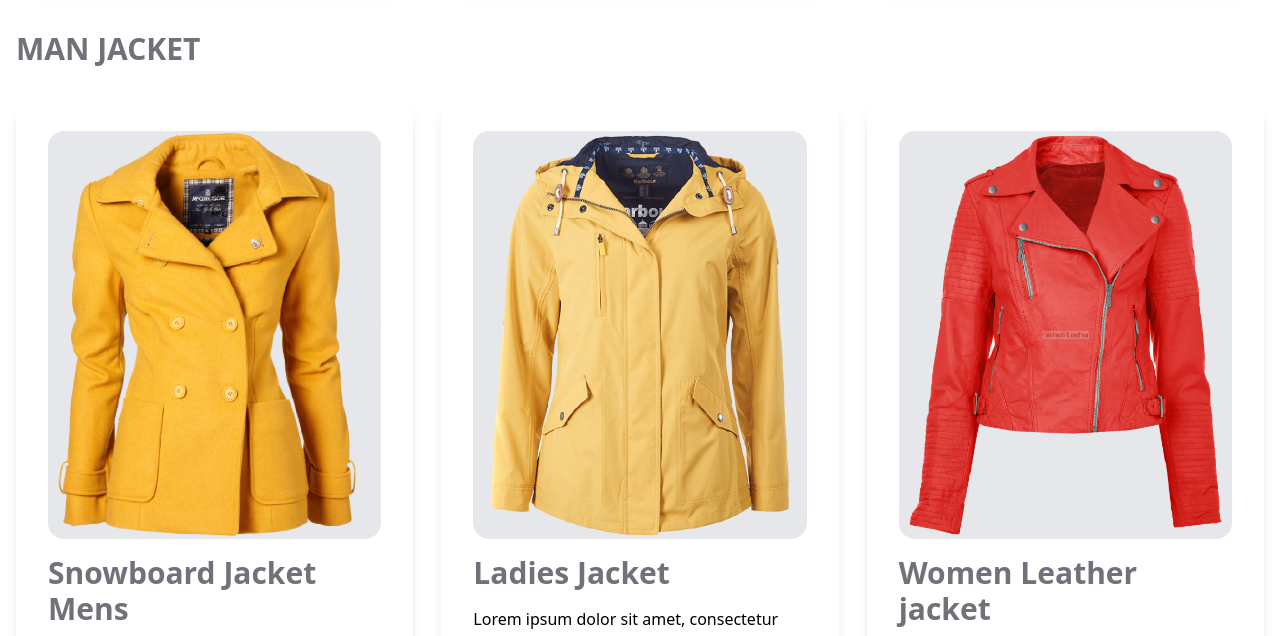
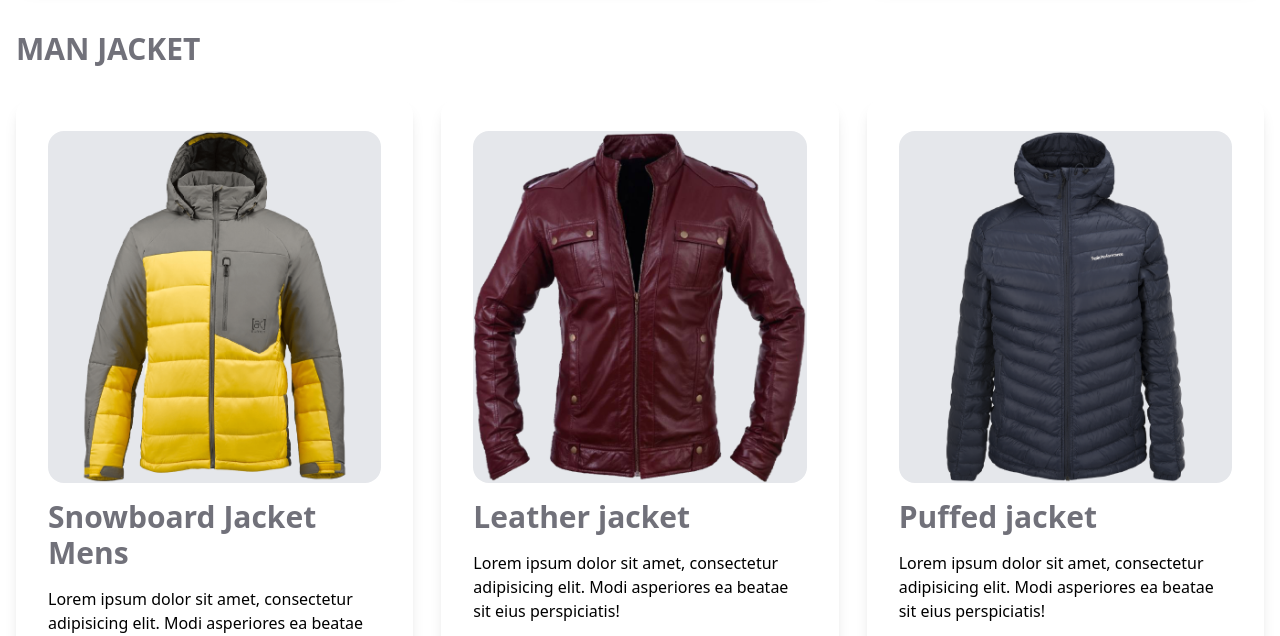
Before and after one commit to yamin-rahman/penguin-fashion, a plain HTML site: page index.html in a window 1280 px wide. Shown: the part 1440-2076 px from the top of the page. Drawn offline with nearby package versions, Linux system fonts and the light colour scheme.

Commit message:
first commit

```diff
--- a/index.html
+++ b/index.html
@@ -47,7 +47,7 @@
   <section class=" lg:flex items-center justify-around py-20 px-16 m-0">
     <div class="space-y-6">
 
-      <h1 class="lg:text-6xl sm:4xl font-bold uppercase"><span class="text-yellow-300">BE THE PENGUIN</span> <br> <span class="text-zinc-600">OF WINTER</span></h1>
+      <h1 class="lg:text-6xl sm:9xl font-bold uppercase"><span class="text-yellow-300">BE THE PENGUIN</span> <br> <span class="text-zinc-600">OF WINTER</span></h1>
 <p class="w-2/3">Lorem ipsum dolor sit amet consectetur adipisicing elit. Numquam, magnam! Lorem ipsum dolor sit amet.</p>
 <button class= "bg-gradient-to-r from-indigo-500 from-10% via-sky-500 via-30% to-emerald-500 to-90% text-white px-5 py-2 indigo-500 font-bold rounded-xl">
   <svg  xmlns="http://www.w3.org/2000/svg" fill="none" viewBox="0 0 24 24" stroke-width="1.5" stroke="currentColor" class=" size-6 inline">
@@ -118,7 +118,7 @@
     <h2 class="text-3xl  font-bold text-zinc-500 mb-8">MAN JACKET</h2>
 <div class="grid gap-7 sm:grid-cols-1 md:grid-cols-2 lg:grid-cols-3">
   <div class="shadow-lg rounded-2xl p-8 space-y-4">
-    <div class="bg-gray-200 rounded-2xl"><img class="w-78" src="images/jacket-1.png" alt=""></div>
+    <div class="bg-gray-200 rounded-2xl"><img class="w-78" src="images/jacket-4.png" alt=""></div>
     <h4 class="text-zinc-500 text-3xl font-bold ">Snowboard Jacket Mens</h4>
     <p>Lorem ipsum dolor sit amet, consectetur adipisicing elit. Modi asperiores ea beatae sit eius perspiciatis!</p>
     <div class="flex justify-between">
@@ -132,8 +132,8 @@
     </div>
   </div>
   <div class="shadow-lg rounded-2xl p-8 space-y-4">
-    <div class="bg-gray-200 rounded-2xl"><img class="w-78" src="images/jacket-2.png" alt=""></div>
-    <h4 class="text-zinc-500 text-3xl font-bold ">Ladies Jacket</h4>
+    <div class="bg-gray-200 rounded-2xl"><img class="w-78" src="images/jacket-5.png" alt=""></div>
+    <h4 class="text-zinc-500 text-3xl font-bold ">Leather jacket</h4>
     <p>Lorem ipsum dolor sit amet, consectetur adipisicing elit. Modi asperiores ea beatae sit eius perspiciatis!</p>
     <div class="flex justify-between">
       <h2 class="text-3xl font-bold text-yellow-400">$245</h2>
@@ -146,8 +146,8 @@
     </div>
   </div>
   <div class="shadow-lg rounded-2xl p-8 space-y-4">
-    <div class="bg-gray-200 rounded-2xl"><img class="w-78" src="images/jacket-3.png" alt=""></div>
-    <h4 class="text-zinc-500 text-3xl font-bold ">Women Leather jacket</h4>
+    <div class="bg-gray-200 rounded-2xl"><img class="w-78" src="images/jacket-6.png" alt=""></div>
+    <h4 class="text-zinc-500 text-3xl font-bold ">Puffed jacket</h4>
     <p>Lorem ipsum dolor sit amet, consectetur adipisicing elit. Modi asperiores ea beatae sit eius perspiciatis!</p>
     <div class="flex justify-between">
       <h2 class="text-3xl font-bold text-yellow-400">$245</h2>
```
